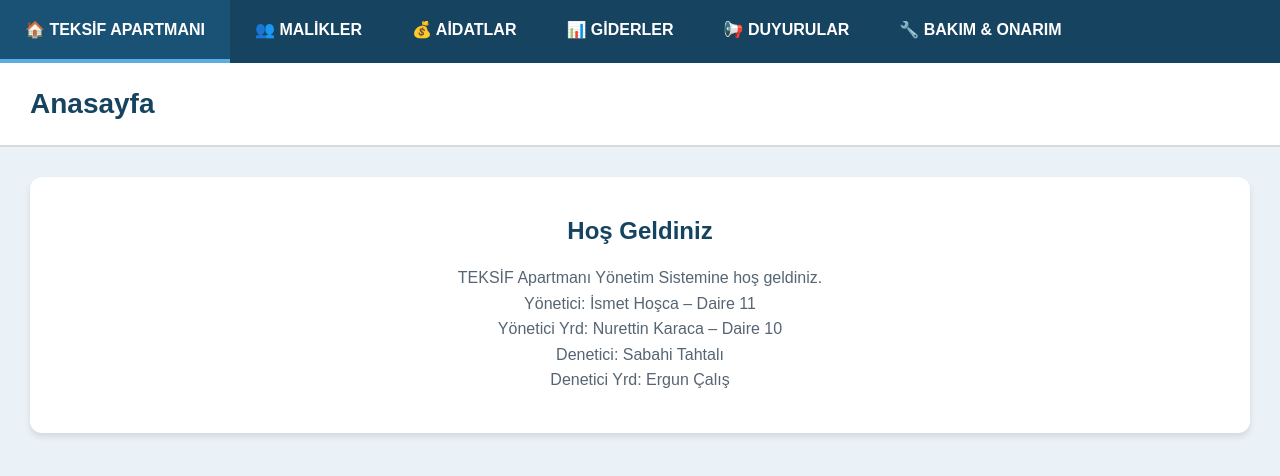
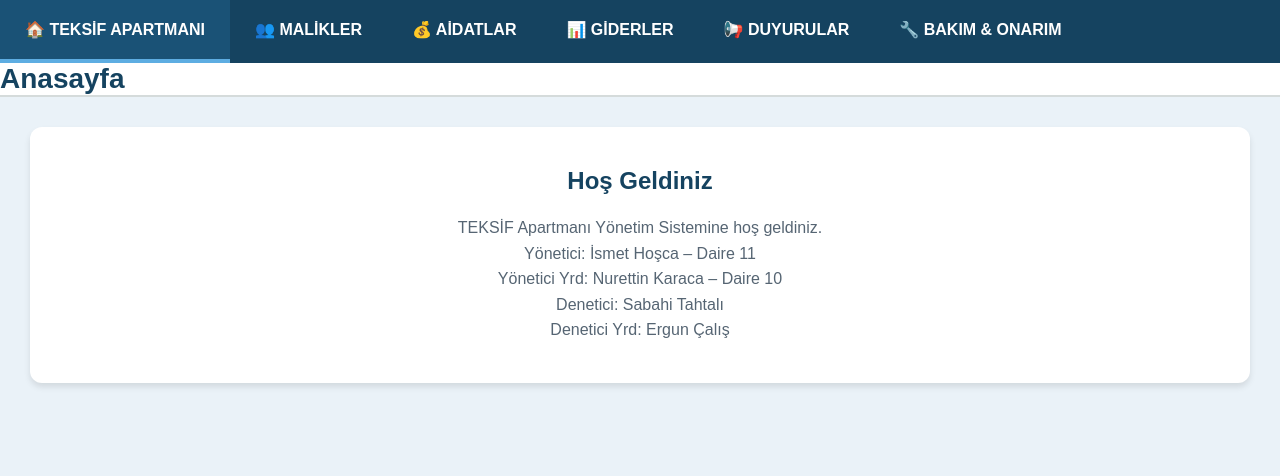
Before and after one commit to ehosca/teksifapt, a plain HTML site: page index.html in a window 1280 px wide. Drawn offline with Linux system fonts and the light colour scheme.

Commit message:
updating style

```diff
--- a/styles.css
+++ b/styles.css
@@ -133,7 +133,7 @@ body {
 
 .content-header {
   background-color: white;
-  padding: 25px 30px;
+  padding: 0px;
   border-bottom: 2px solid #D5DBDB;
   box-shadow: 0 2px 4px rgba(0,0,0,0.1);
 }
```
